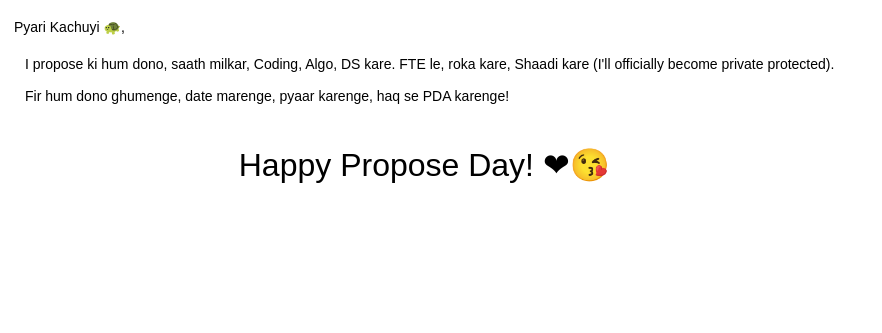
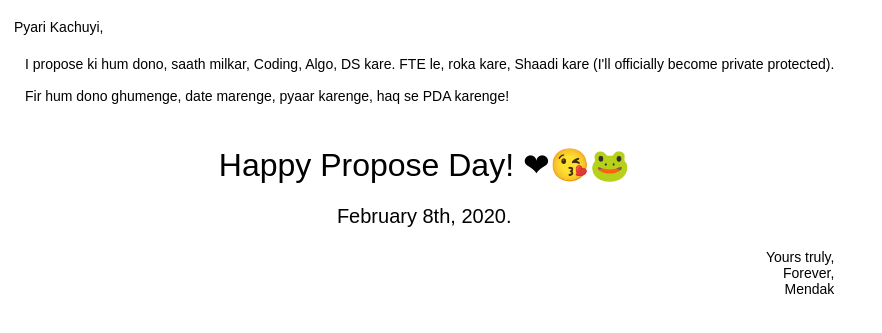
Before and after one commit to deviloid/test4312, a Flask app: page / in a window 1280 px wide. Shown: the top 333 px of the page, without its empty margins (0-882 px from the left). Run offline with Flask 2, Linux system fonts and the light colour scheme.

Commit message:
Update hostingstart.html

```diff
--- a/templates/hostingstart.html
+++ b/templates/hostingstart.html
@@ -9,11 +9,13 @@
 			.tg th{font-family:Arial, sans-serif;font-size:14px;font-weight:normal;padding:10px 5px;border-style:solid;border-width:1px;overflow:hidden;word-break:normal;border-color:black;}
 			.tg .tg-sttc{font-size:32px;border-color:#ffffff;text-align:center;vertical-align:top}
 			.tg .tg-zv4m{border-color:#ffffff;text-align:left;vertical-align:top}
+			.tg .tg-b8y7{font-size:20px;border-color:#ffffff;text-align:center;vertical-align:top}
 			.tg .tg-iao2{font-size:10px;border-color:#ffffff;text-align:left;vertical-align:top}
+			.tg .tg-ofj5{border-color:#ffffff;text-align:right;vertical-align:top}
 			</style>
 			<table class="tg">
 			  <tr>
-				<th class="tg-zv4m" colspan="3">Pyari Kachuyi 🐢,</th>
+				<th class="tg-zv4m" colspan="3">Pyari Kachuyi,</th>
 			  </tr>
 			  <tr>
 				<td class="tg-zv4m"></td>
@@ -23,7 +25,13 @@
 				<td class="tg-iao2" colspan="3"></td>
 			  </tr>
 			  <tr>
-				<td class="tg-sttc" colspan="3">Happy Propose Day! ❤😘</td>
+				<td class="tg-sttc" colspan="3">Happy Propose Day! ❤😘🐸</td>
+			  </tr>
+			  <tr>
+				<td class="tg-b8y7" colspan="3">February 8th, 2020.</td>
+			  </tr>
+			  <tr>
+				<td class="tg-ofj5" colspan="3">Yours truly,<br>Forever,<br>Mendak</td>
 			  </tr>
 			</table>
 	</body>
```
